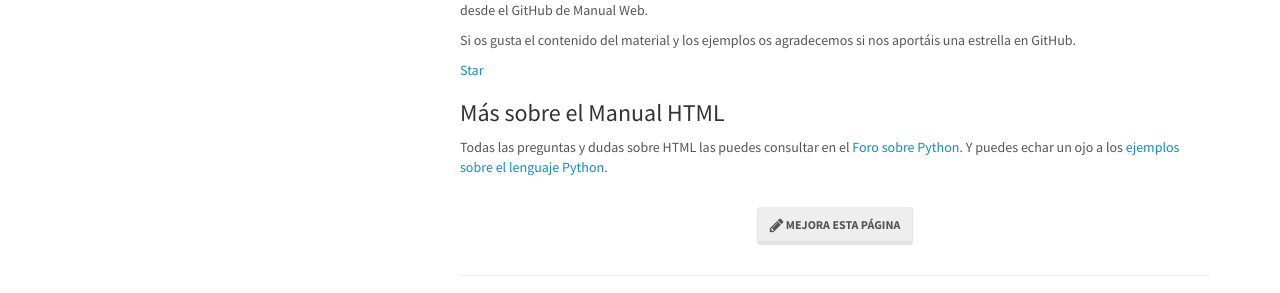
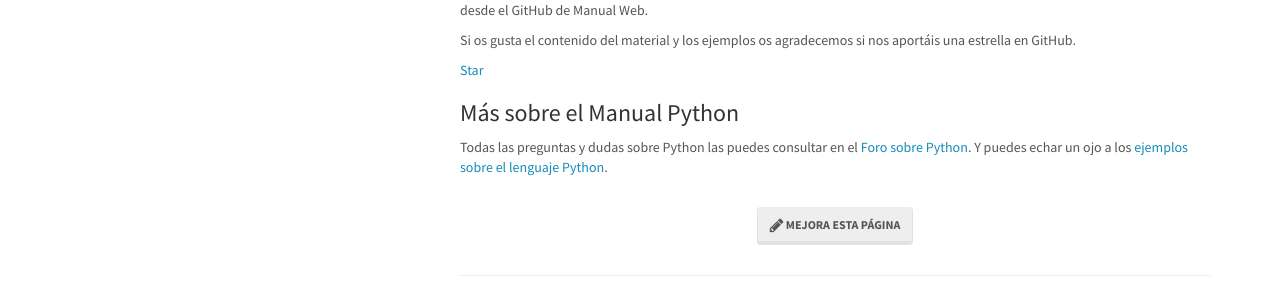
Before and after one commit to manualweb/manualweb, a Jekyll site: the page built from _python/index.md, in a window 1280 px wide. Shown: the part 482-775 px from the top of the page. Built offline with Jekyll 4.4.1, drawn with Linux system fonts in a browser that asks for light colours; nearby versions of some CDN libraries.

Commit message:
Erratas en Python

```diff
--- a/_python/index.md
+++ b/_python/index.md
@@ -21,9 +21,9 @@ Si os gusta el contenido del material y los ejemplos os agradecemos si nos aport
 
 <a class="github-button" href="https://github.com/manualweb/manualweb" data-icon="octicon-star" data-style="mega" aria-label="Star manualweb/manualweb on GitHub">Star</a>
 
-### Más sobre el Manual HTML
+### Más sobre el Manual Python
 
-Todas las preguntas y dudas sobre HTML las puedes consultar en el [Foro sobre Python][ForoPython]. Y puedes echar un ojo a los [ejemplos sobre el lenguaje Python][EjemplosPython].
+Todas las preguntas y dudas sobre Python las puedes consultar en el [Foro sobre Python][ForoPython]. Y puedes echar un ojo a los [ejemplos sobre el lenguaje Python][EjemplosPython].
 
 <script id="github-bjs" src="https://buttons.github.io/buttons.js" async="" defer="defer"></script>
 
```
